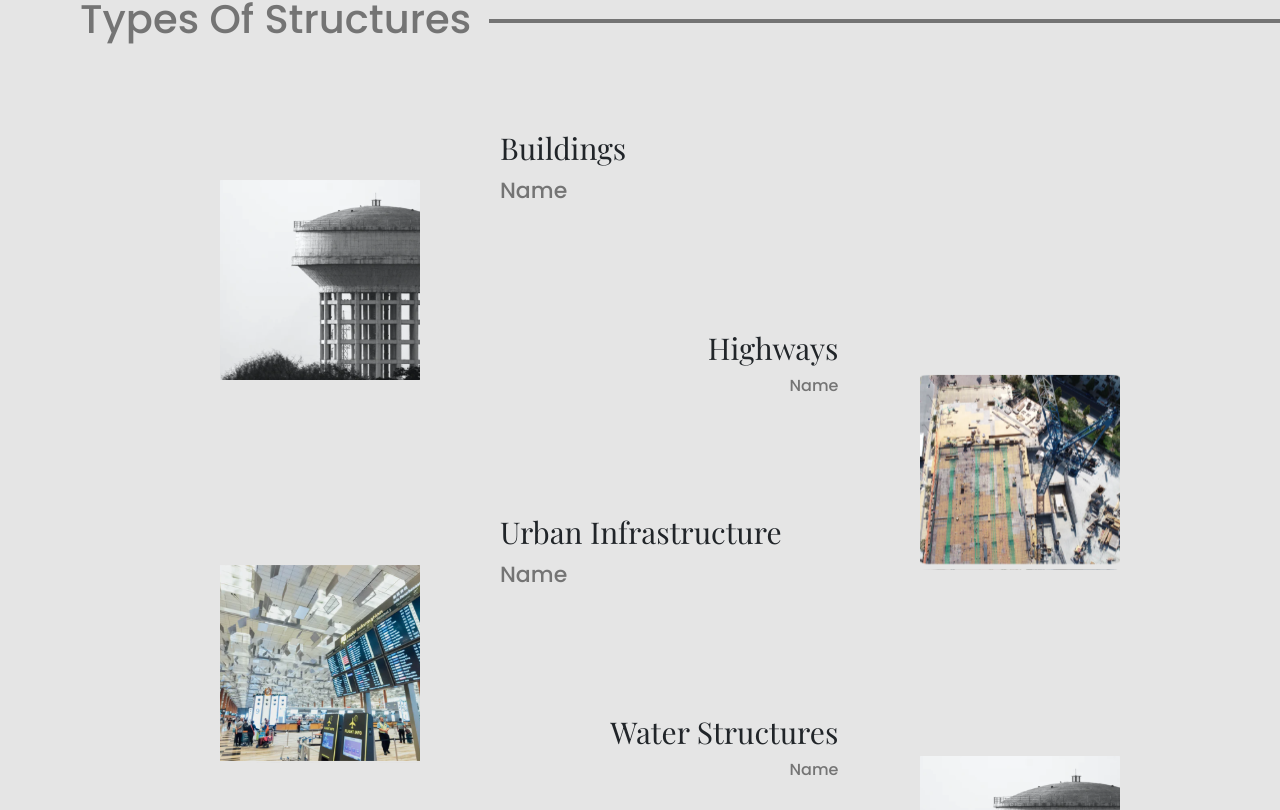
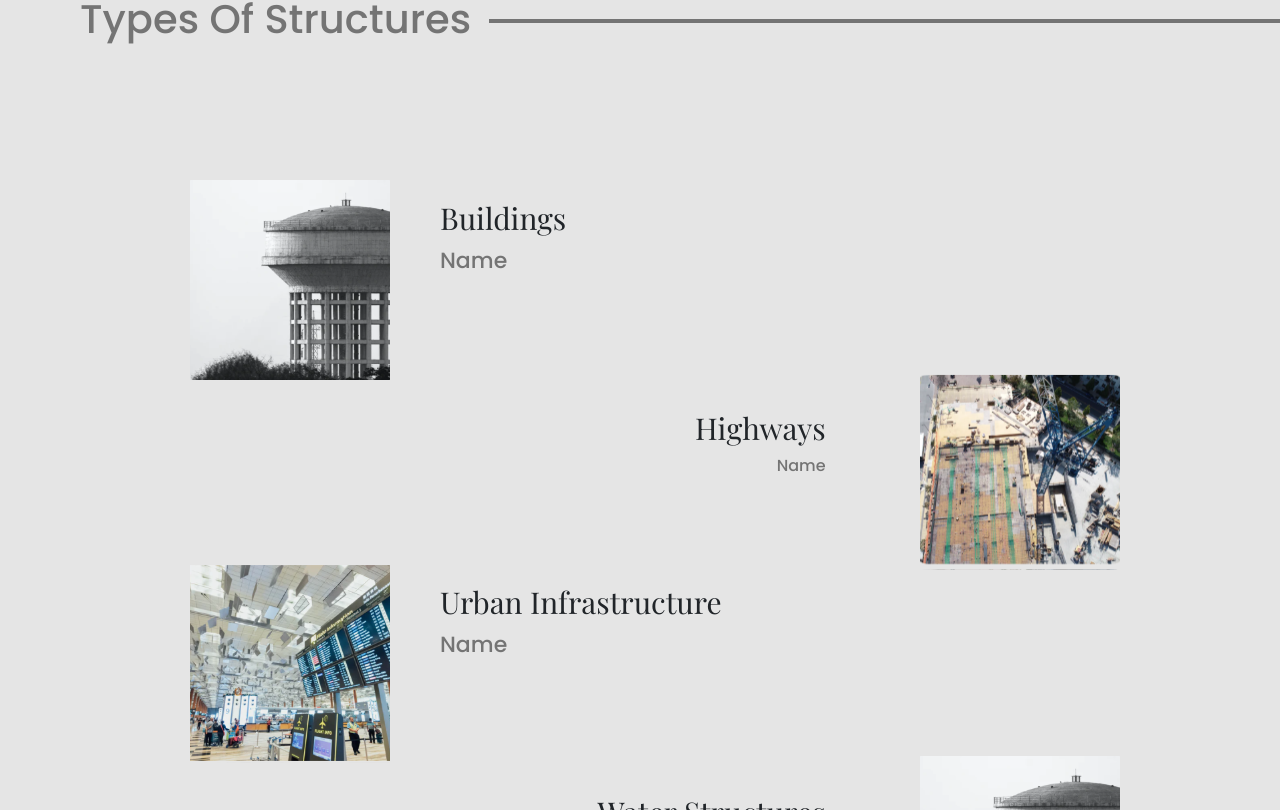
Before and after one commit to Nirbyoleek/ES-India, a React (Create React App) app: page / in a window 1280 px wide. Shown: the part 5350-6160 px from the top of the page. Built offline with nearby package versions, Linux system fonts and the light colour scheme.

Commit message:
fixed landing page

```diff
--- a/src/components/LandingPage/AboutUs/AboutUs.module.css
+++ b/src/components/LandingPage/AboutUs/AboutUs.module.css
@@ -49,6 +49,7 @@
   .Image {
     margin-top: -240px;
     width: 100%;
+    margin-bottom: -250px;
   }
   .Work {
     margin: 80px;
--- a/src/components/LandingPage/OurClients/OurClients.module.css
+++ b/src/components/LandingPage/OurClients/OurClients.module.css
@@ -41,4 +41,7 @@
     width: 60px;
     height: 60px;
   }
+  .Clients h2 {
+    font-size: 25px;
+  }
 }
--- a/src/components/LandingPage/Specializations/Specializations.module.css
+++ b/src/components/LandingPage/Specializations/Specializations.module.css
@@ -13,6 +13,7 @@
   font-weight: 500;
   font-size: 30px;
   text-align: left;
+  margin-top: 70px;
 }
 .rightSec1 p {
   text-align: left;
@@ -23,7 +24,8 @@
   font-weight: 500;
   font-size: 30px;
   text-align: right;
-  margin-right: 3%;
+  margin-right: 2%;
+  margin-top: 80px;
 }
 .leftSec1 img {
   width: 200px;
@@ -35,7 +37,7 @@
 }
 .leftSec2 p {
   text-align: right;
-  margin-right: 3%;
+  margin-right: 2%;
 }
 .Section {
   display: flex;
@@ -46,10 +48,11 @@
   margin-left: 100px;
 }
 .leftSec1 {
-  width: 30%;
+  width: 25%;
 }
 .rightSec1 {
-  width: 60%;
+  width: 70%;
+  margin-right: -20px;
 }
 p {
   margin-top: -7px;
@@ -57,7 +60,7 @@ p {
 }
 .leftSec2 {
   width: 60%;
-  margin-right: -20px;
+  margin-left: -20px;
   margin-top: 10px;
 }
 .rightSec2 {
@@ -102,6 +105,7 @@ p {
     font-size: 1.4em;
     text-align: left;
     margin-left: 40%;
+    margin-top: 0px;
   }
   .rightSec1 p {
     text-align: left;
@@ -114,6 +118,8 @@ p {
     font-size: 1.4em;
     text-align: right;
     margin-right: 15%;
+    margin-top: 0px;
+    text-align: left;
   }
   .leftSec1 img {
     width: 120px;
@@ -126,6 +132,7 @@ p {
   .leftSec2 p {
     text-align: right;
     margin-right: 15%;
+    text-align: left;
   }
   .Section {
     display: flex;
```
